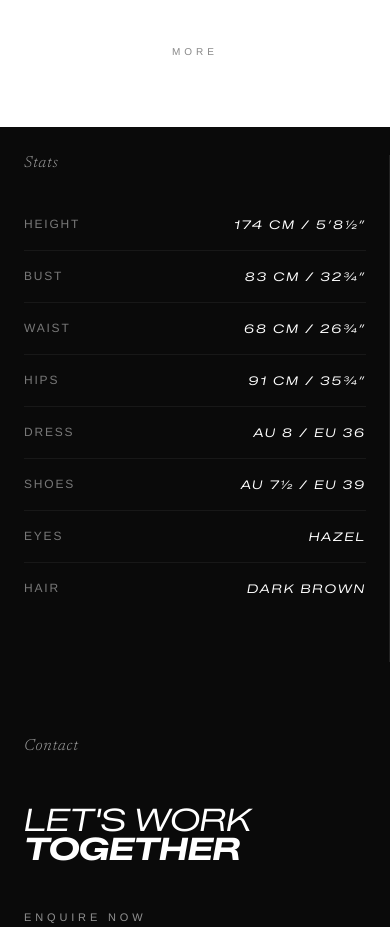
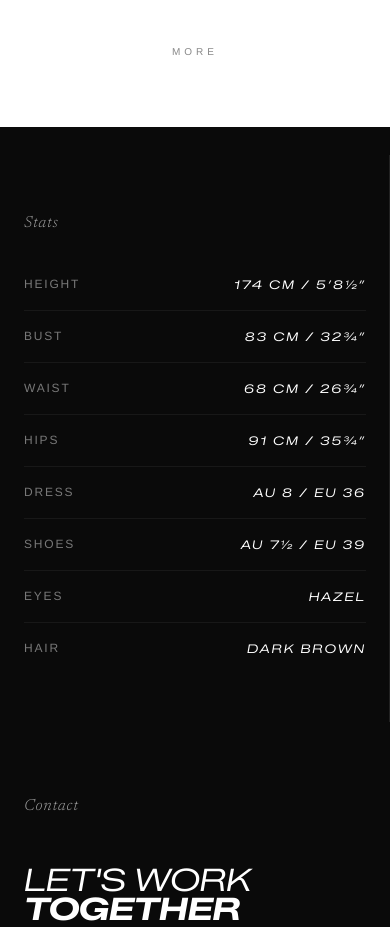
Before and after one commit to savblack/model-portfolio, a plain HTML site: page index.html in a window 390 px wide. Shown: the part 1960-2887 px from the top of the page. Drawn offline with Linux system fonts and the light colour scheme.

Commit message:
Add top padding to stats section on mobile and tablet
Co-Authored-By: Claude Sonnet 4.6 <noreply@anthropic.com>

```diff
--- a/index.html
+++ b/index.html
@@ -595,7 +595,7 @@
       .stats-left {
         border-right: none;
         border-bottom: none;
-        padding: 0 48px 48px;
+        padding: 60px 48px 48px;
       }
 
       .stats-right { padding: 48px 48px 60px; }
@@ -637,7 +637,7 @@
       .stats-left {
         border-right: none;
         border-bottom: none;
-        padding: 0 24px 48px;
+        padding: 60px 24px 48px;
       }
 
       .stats-right { padding: 48px 24px 60px; }
```
